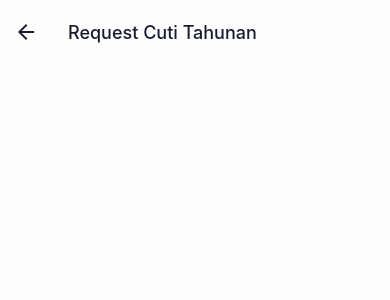
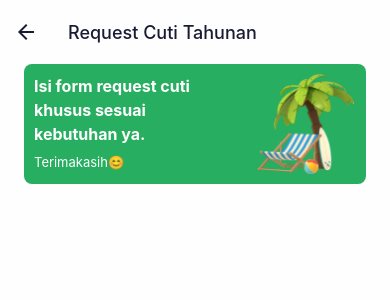
Before and after one commit to mercyano/hris-mobile, a React Native app: screen /CutiTahunan in a window 390 px wide. Shown: the top 300 px of the page. Built offline with nearby package versions, Linux system fonts and the light colour scheme.

Commit message:
add Jumbotron

```diff
--- /dev/null
+++ b/components/Jumbotron.js
@@ -0,0 +1,58 @@
+import { Image, StyleSheet, Text, View } from 'react-native';
+import { Colors } from '../constants/colors';
+
+function Jumbotron() {
+  return (
+    <View style={styles.container}>
+      <View style={styles.content}>
+        <Text style={styles.title}>
+          Isi form request cuti khusus sesuai kebutuhan ya.
+        </Text>
+        <Text style={styles.text}>Terimakasih😊</Text>
+      </View>
+      <View style={styles.imgContent}>
+        <Image
+          style={styles.img}
+          source={require('../assets/images/beach.png')}
+        />
+      </View>
+    </View>
+  );
+}
+
+export default Jumbotron;
+
+const styles = StyleSheet.create({
+  container: {
+    flexDirection: 'row',
+    padding: 10,
+    borderRadius: 8,
+    backgroundColor: Colors.success,
+    justifyContent: 'space-between',
+  },
+  title: {
+    fontWeight: 'bold',
+    fontSize: 16,
+    color: Colors.white,
+    lineHeight: 24,
+  },
+  text: {
+    fontSize: 13,
+    color: Colors.white,
+    lineHeight: 24,
+  },
+  content: {
+    flex: 1,
+    justifyContent: 'space-between',
+    // alignItems: 'center',
+  },
+  imgContent: {
+    flex: 1,
+    justifyContent: 'center',
+    alignItems: 'flex-end',
+  },
+  img: {
+    width: 100,
+    height: 100,
+  },
+});
--- a/screens/CutiKhusus.js
+++ b/screens/CutiKhusus.js
@@ -1,2 +1,18 @@
-function CutiKhusus() {}
+import { StyleSheet, View } from 'react-native';
+import Jumbotron from '../components/Jumbotron';
+
+function CutiKhusus() {
+  return (
+    <View style={styles.container}>
+      <Jumbotron></Jumbotron>
+    </View>
+  );
+}
 export default CutiKhusus;
+
+const styles = StyleSheet.create({
+  container: {
+    flex: 1,
+    paddingHorizontal: 24,
+  },
+});
--- a/screens/CutiTahunan.js
+++ b/screens/CutiTahunan.js
@@ -1,2 +1,17 @@
-function CutiTahunan() {}
+import { StyleSheet, View } from 'react-native';
+import Jumbotron from '../components/Jumbotron';
+function CutiTahunan() {
+  return (
+    <View style={styles.container}>
+      <Jumbotron></Jumbotron>
+    </View>
+  );
+}
 export default CutiTahunan;
+
+const styles = StyleSheet.create({
+  container: {
+    flex: 1,
+    paddingHorizontal: 24,
+  },
+});
```
Also changed, not shown: assets/images/beach.png (added).
